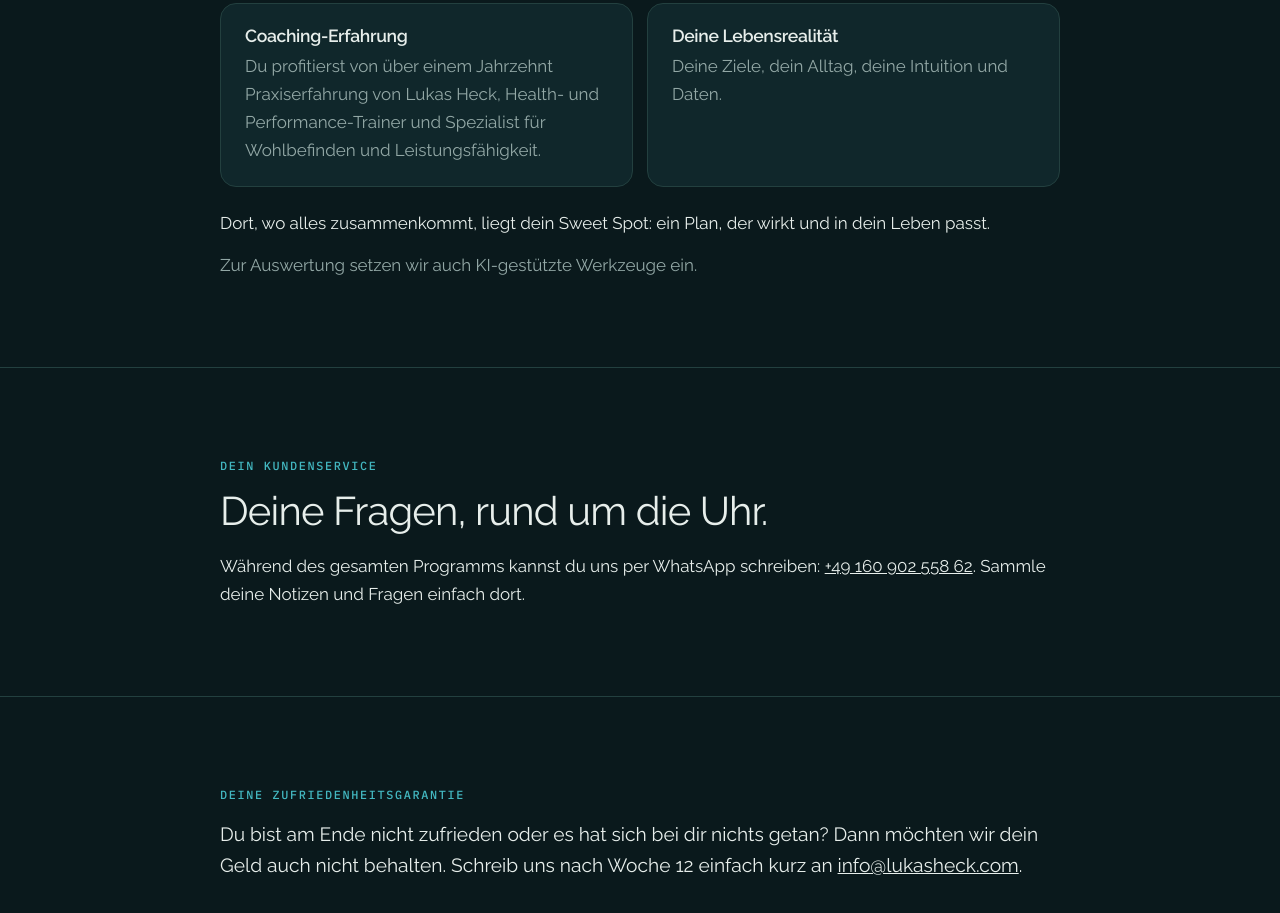
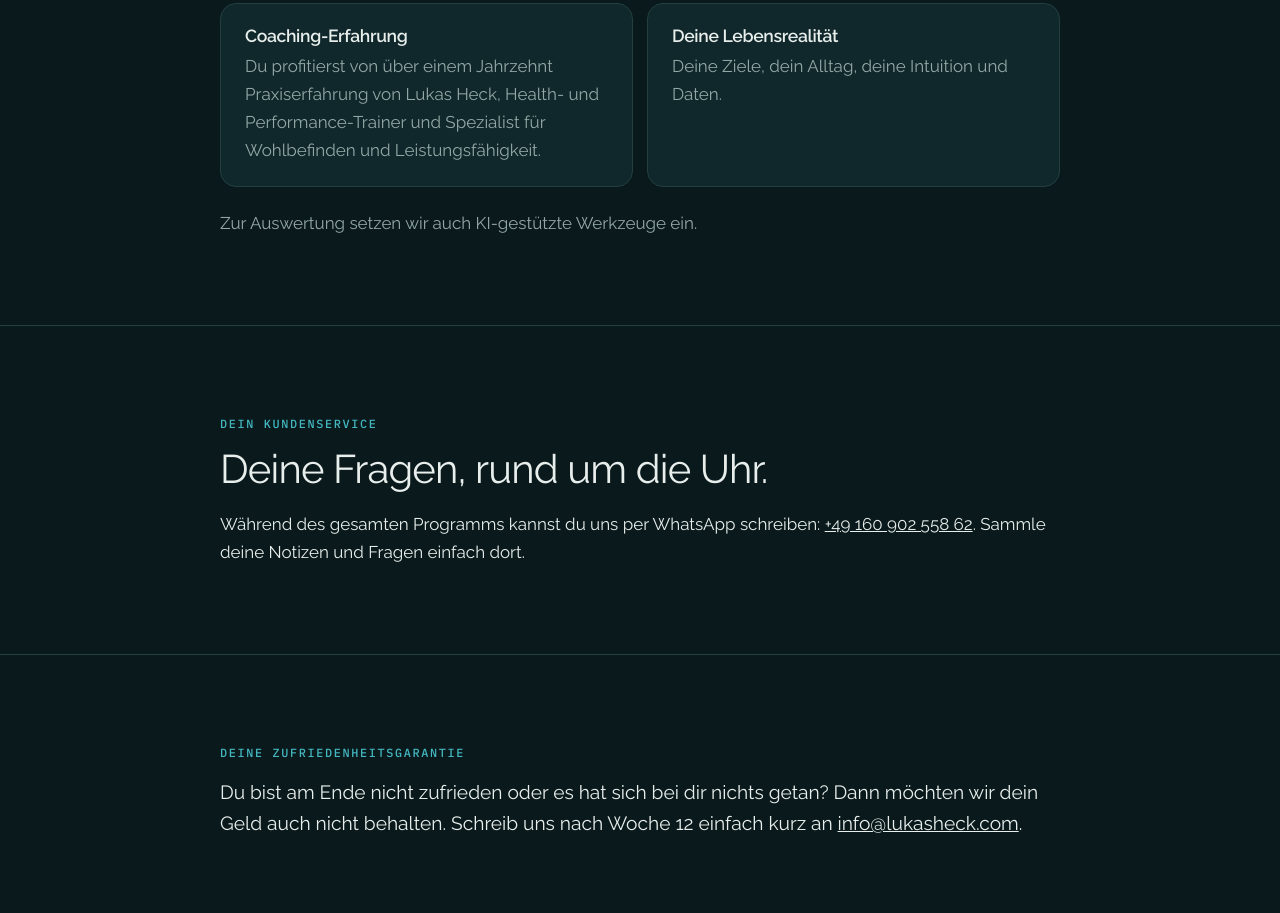
Before and after one commit to lukhek/lukasheck, a plain HTML site: page onboarding/index.html in a window 1280 px wide. Shown: the part 6059-6972 px from the top of the page. Drawn offline with Linux system fonts and the light colour scheme.

Commit message:
Onboarding preview: remove Sweet Spot sentence
Co-Authored-By: Claude Sonnet 5.5 <noreply@anthropic.com>
Claude-Session: https://claude.ai/code/session_01NZW2K3wqKmYWvzwEvFDUc3

```diff
--- a/onboarding/index.html
+++ b/onboarding/index.html
@@ -194,8 +194,7 @@ footer{padding:36px 0 56px;color:var(--muted);font-size:.9rem;border-top:1px sol
     <div class="card"><h3>Coaching-Erfahrung</h3><p class="muted">Du profitierst von über einem Jahrzehnt Praxiserfahrung von Lukas Heck, Health- und Performance-Trainer und Spezialist für Wohlbefinden und Leistungsfähigkeit.</p></div>
     <div class="card"><h3>Deine Lebensrealität</h3><p class="muted">Deine Ziele, dein Alltag, deine Intuition und Daten.</p></div>
   </div>
-  <p>Dort, wo alles zusammenkommt, liegt dein Sweet Spot: ein Plan, der wirkt und in dein Leben passt.</p>
-  <p class="muted" style="margin-top:14px">Zur Auswertung setzen wir auch KI-gestützte Werkzeuge ein.</p>
+  <p class="muted">Zur Auswertung setzen wir auch KI-gestützte Werkzeuge ein.</p>
 </div></section>
 
 <section class="sec"><div class="wrap">
```
